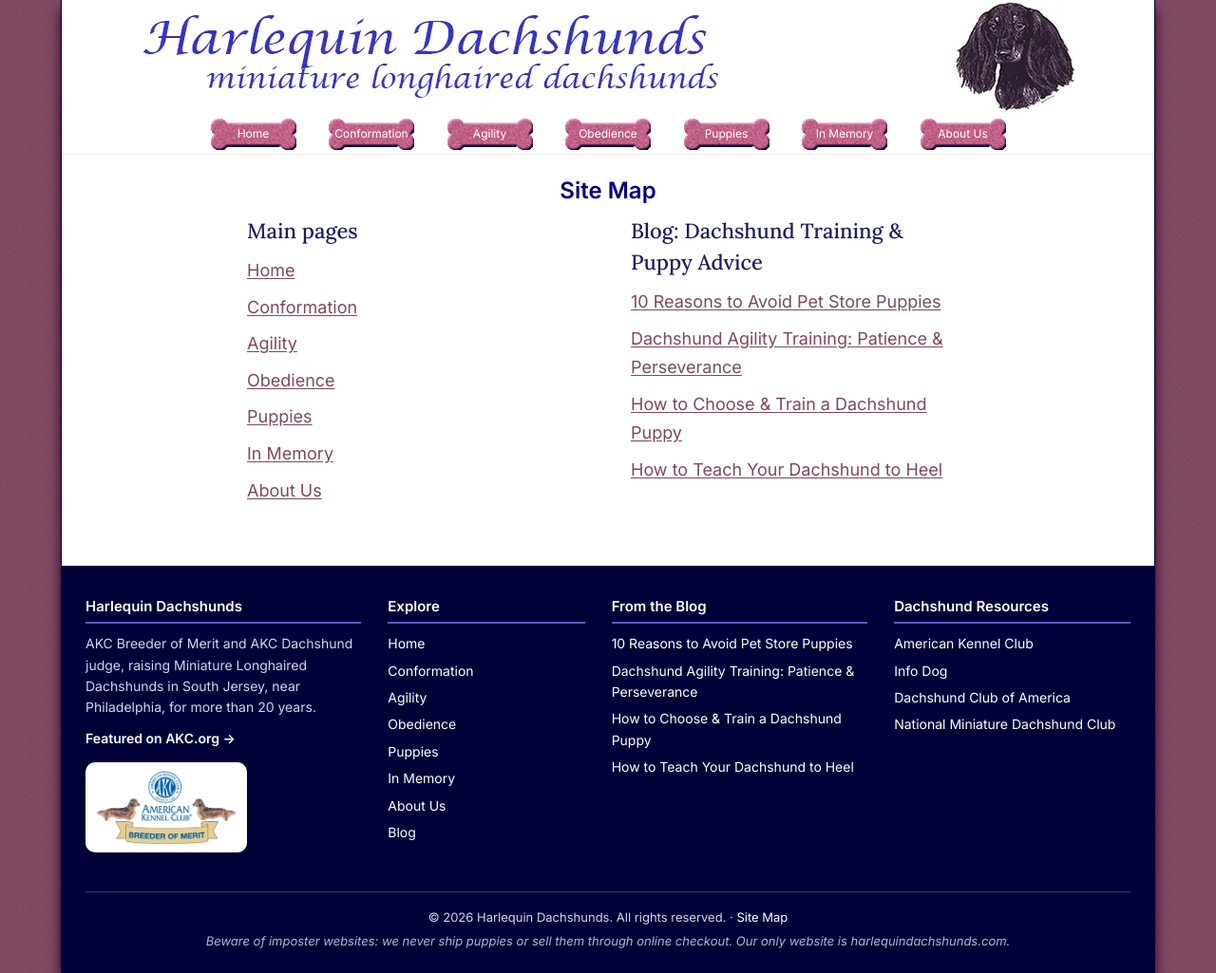
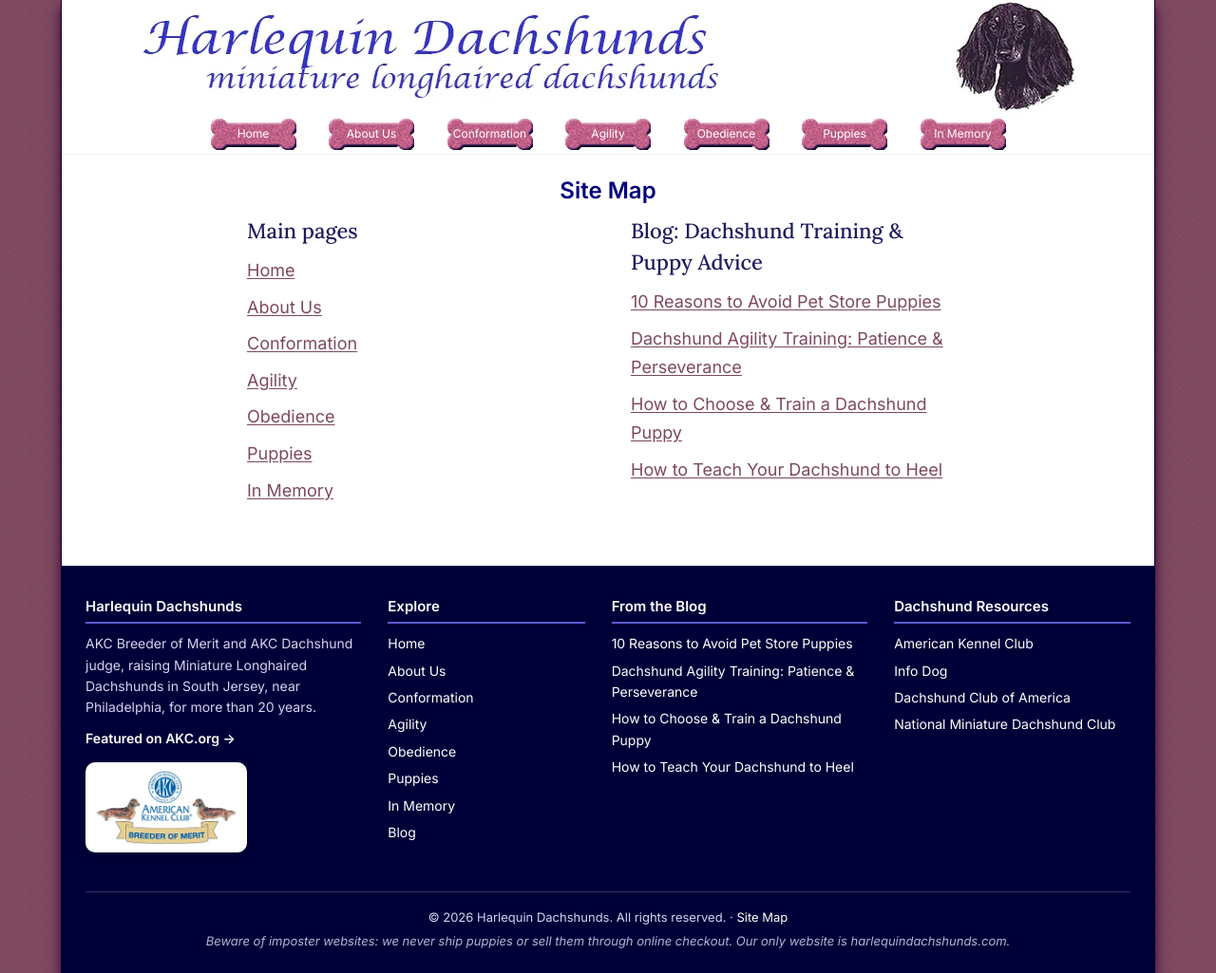
Before and after one commit to louisliberty/harlequin-dachshunds, a Jekyll site: the page built from sitemap.html, in a window 1280 px wide. Shown: the whole page at 95% size. Built offline with Jekyll 4.4.1, drawn with Linux system fonts in a browser that asks for light colours; part of the change alters nothing that is shown.

```diff
--- a/_data/navigation.yml
+++ b/_data/navigation.yml
@@ -1,6 +1,8 @@
 # Main menu (the pink bone buttons) and footer menu. Order here = order on the site.
 - title: Home
   url: /
+- title: About Us
+  url: /about-us/
 - title: Conformation
   url: /category/conformation/
 - title: Agility
@@ -11,5 +13,3 @@
   url: /puppies/
 - title: In Memory
   url: /in-memory/
-- title: About Us
-  url: /about-us/
```
